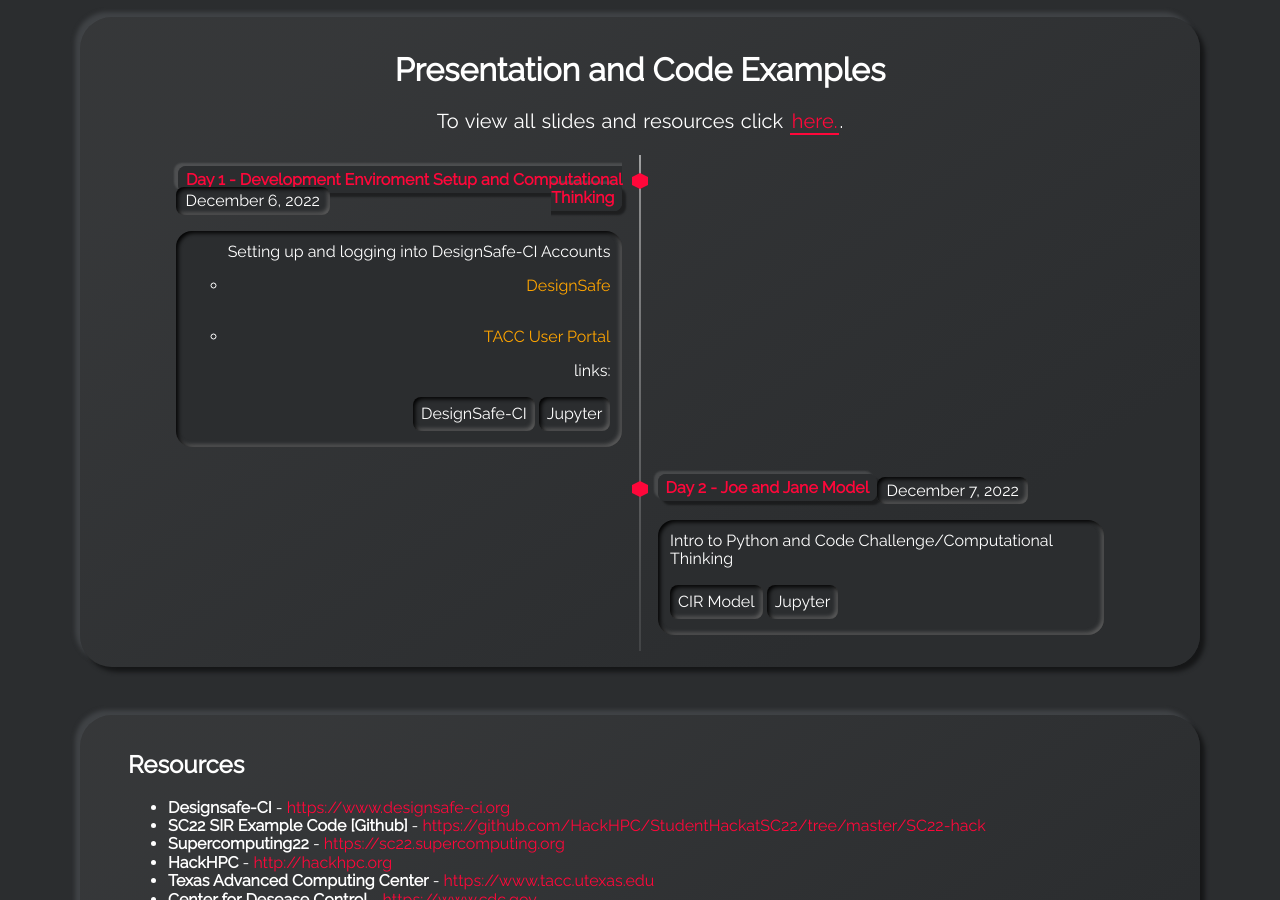
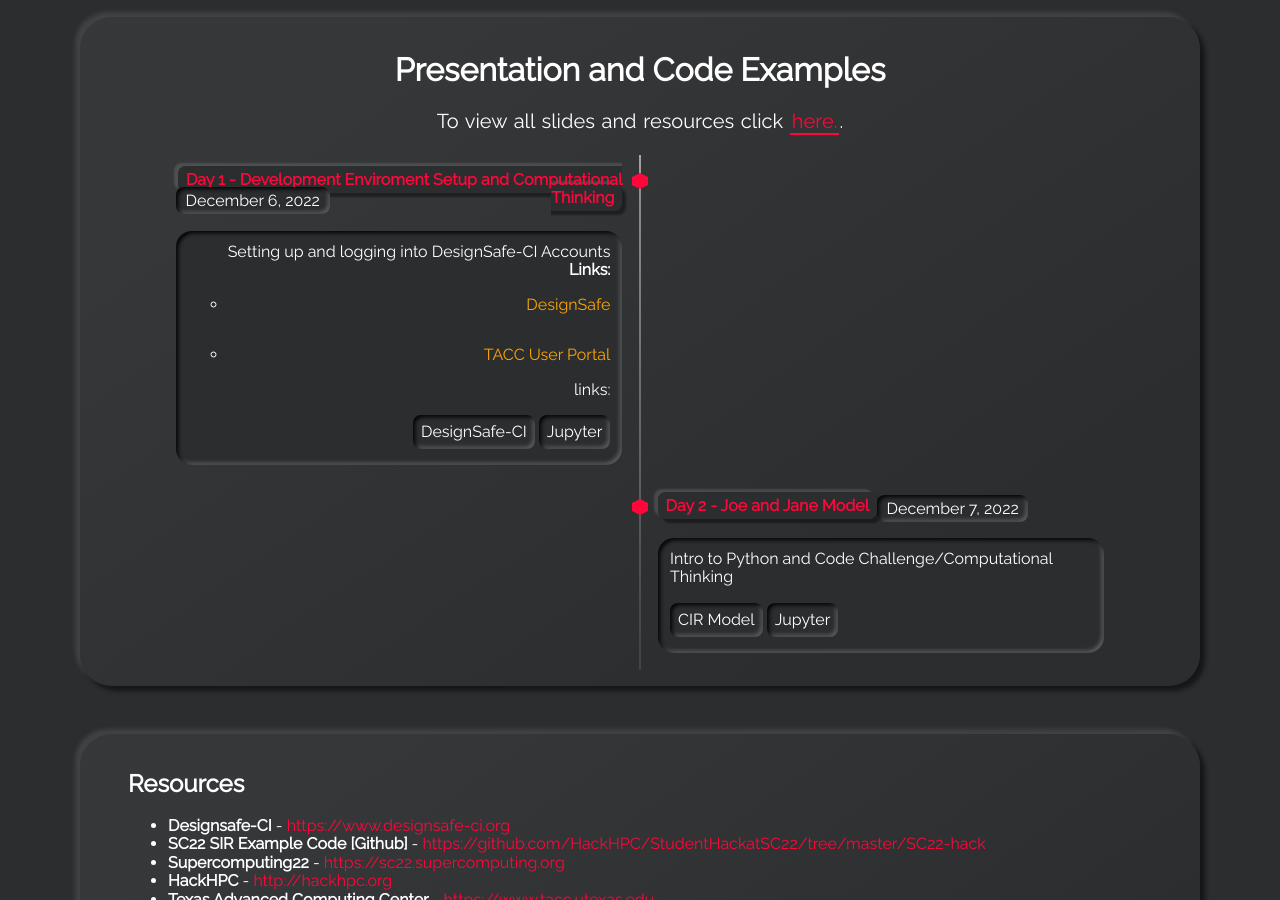
Before and after one commit to HackHPC/BigDataHack-2022, a Jekyll site: the page built from index.md, in a window 1280 px wide and 900 px high, scrolled down 3745 px. Built offline with Jekyll 4.4.1, drawn with Linux system fonts in a browser that asks for light colours; our own code applies the rules of GitHub Pages for plain Markdown files.

Commit message:
added links heading

```diff
--- a/_includes/section-timeline.html
+++ b/_includes/section-timeline.html
@@ -26,6 +26,7 @@
             <div class="desc neumorphism-card" data-aos="zoom-in-right">
               {{event.subtitle}}
               {% if event.links %}
+              <strong>Links:</strong>
               <ul>
                 {%for link in event.links %}
                   <li> <a href="{{ link.url }}" target="_blank" style="color:orange; text-align: right;"> {{ link.name }} </a> </li>
```
